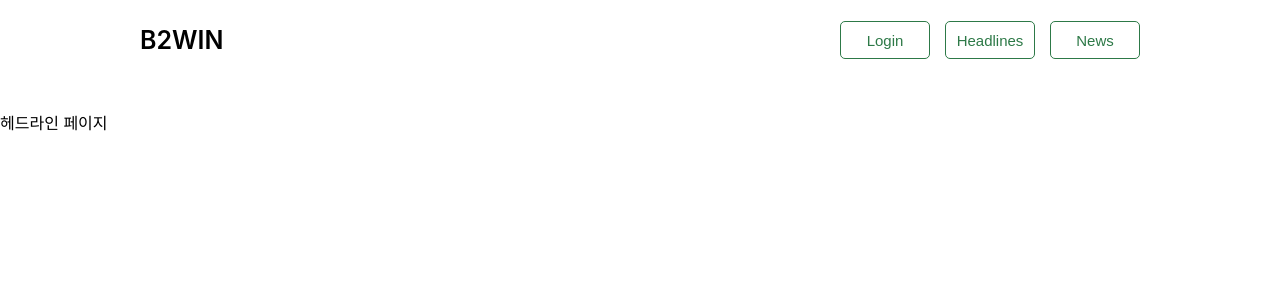
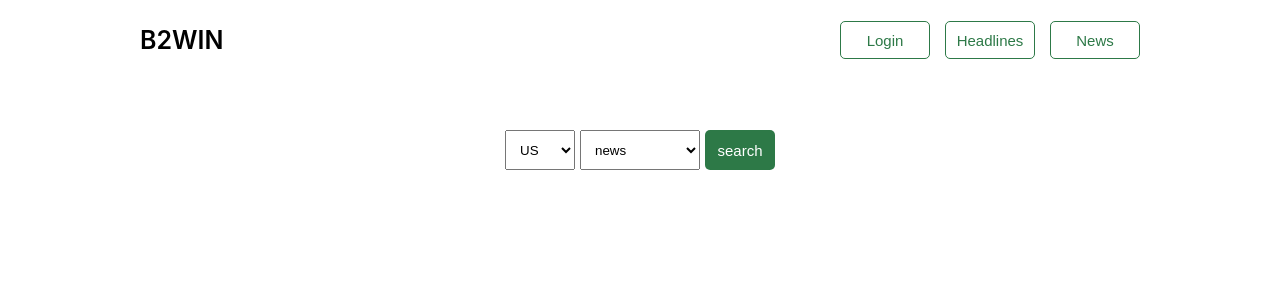
Before and after one commit to kimdonggu42/b2win, a React (Create React App) app: page /headlines in a window 1280 px wide. Shown: the top 300 px of the page. Built offline with nearby package versions, Linux system fonts and the light colour scheme.

Commit message:
Feat : 헤드라인 get 구현

```diff
--- a/src/pages/headlines/HeadlinesList.tsx
+++ b/src/pages/headlines/HeadlinesList.tsx
@@ -1,5 +1,67 @@
-function HeadlinesList() {
-  return <div></div>;
+import styled from "styled-components";
+import { Link } from "react-router-dom";
+
+const HeadlinesContainer = styled.li`
+  > a {
+    color: black;
+    text-decoration: none;
+  }
+`;
+
+const HeadlinesContent = styled.div`
+  display: flex;
+  flex-direction: column;
+  justify-content: center;
+  border: 1px solid gray;
+  padding: 10px 15px 10px 15px;
+  margin-bottom: 10px;
+  border-radius: 5px;
+  row-gap: 10px;
+
+  > div > span {
+    margin-right: 10px;
+    font-weight: 500;
+  }
+
+  > :nth-child(5) {
+    display: flex;
+
+    > img {
+      width: 150px;
+      border-radius: 5px;
+    }
+  }
+`;
+
+function HeadlinesList({ headlinesData }: any) {
+  return (
+    <HeadlinesContainer>
+      <Link to={headlinesData.link} target='_blank'>
+        <HeadlinesContent>
+          <div>
+            <span>title :</span>
+            {headlinesData.title}
+          </div>
+          <div>
+            <span>author :</span>
+            {headlinesData.author}
+          </div>
+          <div>
+            <span>published_date :</span>
+            {headlinesData.published_date}
+          </div>
+          <div>
+            <span>rights :</span>
+            {headlinesData.rights}
+          </div>
+          <div>
+            <span>media :</span>
+            <img src={headlinesData.media} alt='헤드라인 이미지' />
+          </div>
+        </HeadlinesContent>
+      </Link>
+    </HeadlinesContainer>
+  );
 }
 
 export default HeadlinesList;
--- a/src/pages/headlines/HeadlinesMain.tsx
+++ b/src/pages/headlines/HeadlinesMain.tsx
@@ -1,11 +1,189 @@
+import styled from "styled-components";
 import HeadlinesList from "./HeadlinesList";
+import Pagination from "../../components/Pagination";
+import axios from "axios";
+import { useState, useEffect } from "react";
+
+const NewsMainContainer = styled.div`
+  display: flex;
+  justify-content: center;
+`;
+
+const NewsContainer = styled.div`
+  width: 800px;
+  /* border: 1px solid red; */
+`;
+
+const SelectWrapper = styled.div`
+  display: flex;
+  justify-content: center;
+  height: 40px;
+  margin: 20px 0 40px 0;
+  column-gap: 5px;
+  /* border: 1px solid blue; */
+
+  > .country {
+    width: 70px;
+    padding: 0 10px 0 10px;
+  }
+
+  > .topic,
+  .searchIn,
+  .sortby {
+    width: 120px;
+    padding: 0 10px 0 10px;
+  }
+
+  > .searchBtn {
+    width: 70px;
+    font-size: 15px;
+    color: white;
+    border: none;
+    border-radius: 5px;
+    background-color: #2d7947;
+    transition: 0.2s ease-in-out;
+    cursor: pointer;
+
+    &:hover {
+      opacity: 0.9;
+    }
+  }
+`;
+
+const NewsWrapper = styled.ul`
+  list-style: none;
+  /* border: 1px solid orange; */
+`;
+
+enum Topics {
+  news = "news",
+  sport = "sport",
+  tech = "tech",
+  world = "world",
+  finance = "finance",
+  politics = "politics",
+  business = "business",
+  economics = "economic",
+  entertainment = "entertainment",
+  beauty = "beauty",
+  travel = "travel",
+  music = "music",
+  food = "food",
+  science = "science",
+  gaming = "gaming",
+}
 
 function HeadlinesMain() {
+  const [headlinesData, setHeadlinesData] = useState<any>(
+    () => JSON.parse(window.localStorage.getItem("headlinesData")!) || []
+  );
+  const [userCountry, setUserCountry] = useState<string>("US");
+  const [userTopic, setUserTopic] = useState<string>("news");
+
+  const [currentPage, setCurrentPage] = useState<number>(
+    () => JSON.parse(window.localStorage.getItem("currentPage")!) || 1
+  );
+  const [currentBlockNum, setCurrentBlockNum] = useState<number>(
+    () => JSON.parse(window.localStorage.getItem("currentBlockNum")!) || 0
+  );
+
+  // 검색 버튼 클릭 시 GET 요청
+  const getData = async () => {
+    const res = await axios.get(`https://api.newscatcherapi.com/v2/latest_headlines`, {
+      params: {
+        when: "7d",
+        topic: "news", // 주제 -> selector
+        countries: "US", // 국가 -> selector
+        lang: "en",
+        page: 1, // 몇번째 페이지인지
+        page_size: 10, // 한 페이지에 몇 개씩 볼건지
+      },
+      headers: {
+        "x-api-key": process.env.REACT_APP_NEWSCATCHER_API_KEY_SIX,
+      },
+    });
+    setHeadlinesData(res.data);
+    setCurrentPage(1);
+    setCurrentBlockNum(0);
+  };
+
+  // 페이지네이션 버튼 클릭 시 GET 요청
+  const getPaginationData = async () => {
+    const res = await axios.get(`https://api.newscatcherapi.com/v2/lastest_headlines`, {
+      params: {
+        when: "7d",
+        topic: userTopic,
+        countries: userCountry,
+        lang: "en",
+        page: currentPage,
+        page_size: 10,
+      },
+      headers: {
+        "x-api-key": process.env.REACT_APP_NEWSCATCHER_API_KEY_SIX,
+      },
+    });
+    setHeadlinesData(res.data);
+  };
+
+  useEffect(() => {
+    window.localStorage.setItem("headlinesData", JSON.stringify(headlinesData));
+  }, [headlinesData]);
+
+  useEffect(() => {
+    window.localStorage.setItem("currentPage", JSON.stringify(currentPage));
+  }, [currentPage]);
+
+  useEffect(() => {
+    window.localStorage.setItem("currentBlockNum", JSON.stringify(currentBlockNum));
+  }, [currentBlockNum]);
+
+  const countryChange = (e: React.ChangeEvent<HTMLSelectElement>) => {
+    setUserCountry(e.target.value);
+  };
+
+  const topicChange = (e: React.ChangeEvent<HTMLSelectElement>) => {
+    setUserTopic(e.target.value);
+  };
+
+  console.log(headlinesData);
+
   return (
-    <div>
-      헤드라인 페이지
-      <HeadlinesList />
-    </div>
+    <NewsMainContainer>
+      <NewsContainer>
+        <SelectWrapper>
+          <select className='country' value={userCountry} onChange={countryChange}>
+            <option value='KR'>KR</option>
+            <option value='US'>US</option>
+            <option value='CA'>CA</option>
+            <option value='MX'>MX</option>
+            <option value='CN'>CN</option>
+          </select>
+          <select className='topic' value={userTopic} onChange={topicChange}>
+            {Object.keys(Topics).map((topic: any, index: number) => (
+              <option key={index} value={topic}>
+                {topic}
+              </option>
+            ))}
+          </select>
+          <button className='searchBtn' onClick={getData}>
+            search
+          </button>
+        </SelectWrapper>
+        <NewsWrapper>
+          {headlinesData.articles?.map((value: any) => (
+            <HeadlinesList key={value._id} headlinesData={value} />
+          ))}
+        </NewsWrapper>
+        {/* <Pagination
+          totalPageNum={headlinesData.total_pages}
+          currentPage={currentPage}
+          setCurrentPage={setCurrentPage}
+          getPaginationData={getPaginationData}
+          currentBlockNum={currentBlockNum}
+          setCurrentBlockNum={setCurrentBlockNum}
+        /> */}
+      </NewsContainer>
+    </NewsMainContainer>
   );
 }
 
--- a/src/pages/news/NewsMain.tsx
+++ b/src/pages/news/NewsMain.tsx
@@ -115,10 +115,10 @@ function NewsMain() {
         lang: "en",
         sort_by: userSortBy, // 정렬 기준
         page: 1, // 몇번째 페이지인지
-        page_size: "10", // 한 페이지에 몇 개씩 볼건지
+        page_size: 10, // 한 페이지에 몇 개씩 볼건지
       },
       headers: {
-        "x-api-key": process.env.REACT_APP_NEWSCATCHER_API_KEY_FIVE,
+        "x-api-key": process.env.REACT_APP_NEWSCATCHER_API_KEY_SIX,
       },
     });
     setNewsData(res.data);
@@ -142,10 +142,10 @@ function NewsMain() {
         lang: "en",
         sort_by: userSortBy,
         page: currentPage,
-        page_size: "10",
+        page_size: 10,
       },
       headers: {
-        "x-api-key": process.env.REACT_APP_NEWSCATCHER_API_KEY_FIVE,
+        "x-api-key": process.env.REACT_APP_NEWSCATCHER_API_KEY_SIX,
       },
     });
     setNewsData(res.data);
@@ -193,8 +193,10 @@ function NewsMain() {
             <option value='MX'>MX</option>
           </select>
           <select className='topic' value={userTopic} onChange={topicChange}>
-            {Object.keys(Topics).map((topic: any) => (
-              <option value={topic}>{topic}</option>
+            {Object.keys(Topics).map((topic: any, index: number) => (
+              <option key={index} value={topic}>
+                {topic}
+              </option>
             ))}
           </select>
           <select className='searchIn' value={userSearchIn} onChange={searchInChange}>
```
